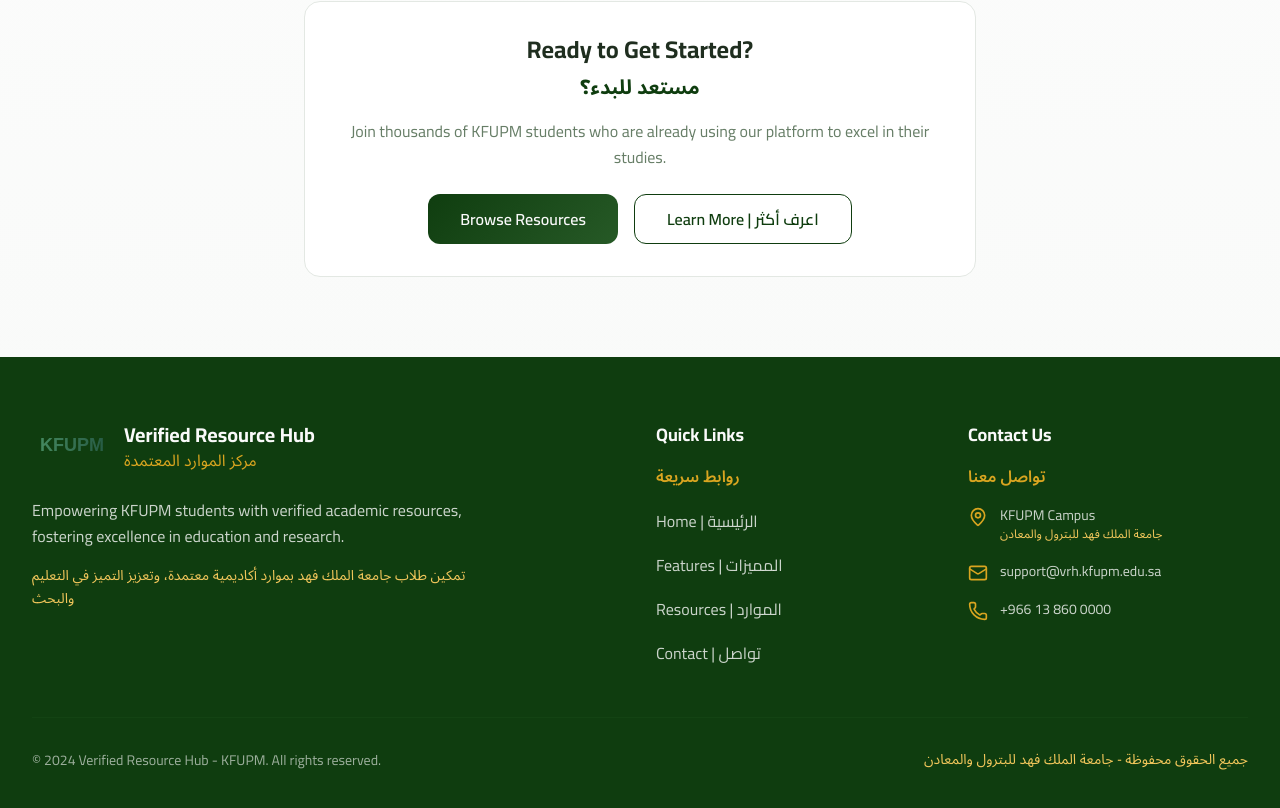
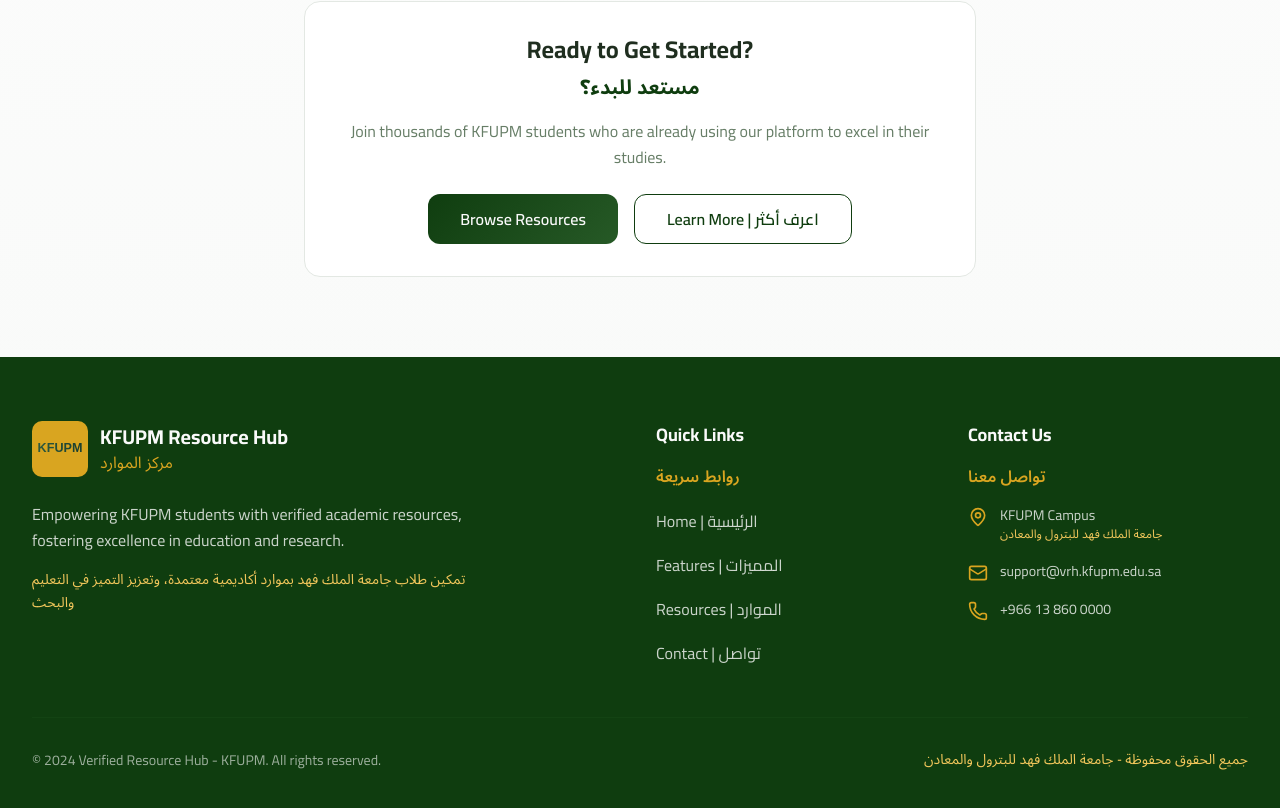
Before and after one commit to lcaso0/KFUPM_RESOURCES, a Next.js app: page / in a window 1280 px wide. Shown: the part 2055-2863 px from the top of the page. Built offline with nearby package versions, Linux system fonts and the light colour scheme; no server answers; a web font is replaced by a local one.

Commit message:
Footer update

```diff
--- a/components/Footer.tsx
+++ b/components/Footer.tsx
@@ -18,19 +18,19 @@
           >
             <div className="flex items-center space-x-3 mb-4 sm:mb-6">
               <motion.div
-                className="w-16 h-6 sm:w-20 sm:h-8 flex items-center justify-center"
+                className="w-12 h-12 md:w-14 md:h-14 flex items-center justify-center bg-secondary rounded-md"
                 whileHover={{ scale: 1.05 }}
                 transition={{ type: "spring", stiffness: 400, damping: 17 }}
               >
                 <img
                   src="/kfupm-logo.svg"
                   alt="KFUPM Logo"
-                  className="w-16 h-6 sm:w-20 sm:h-8 brightness-150"
+                  className="w-12 h-12 md:w-14 md:h-14 brightness-100"
                 />
               </motion.div>
               <div>
-                <h3 className="font-cairo font-bold text-lg sm:text-xl">Verified Resource Hub</h3>
-                <p className="font-noto-arabic text-secondary text-sm sm:text-base">مركز الموارد المعتمدة</p>
+                <h3 className="font-cairo font-bold text-lg sm:text-xl">KFUPM Resource Hub</h3>
+                <p className="font-noto-arabic text-secondary text-sm sm:text-base">مركز الموارد</p>
               </div>
             </div>
             <p className="text-primary-foreground/80 font-cairo mb-3 sm:mb-4 max-w-md text-sm sm:text-base leading-relaxed">
```
